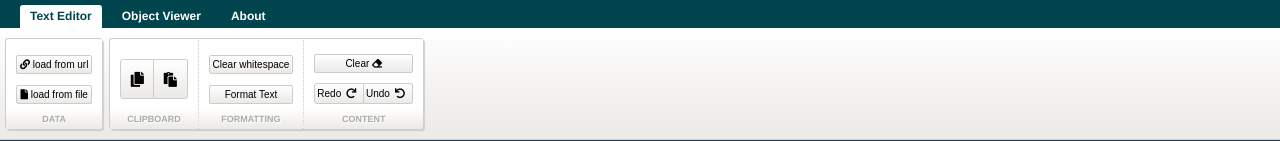
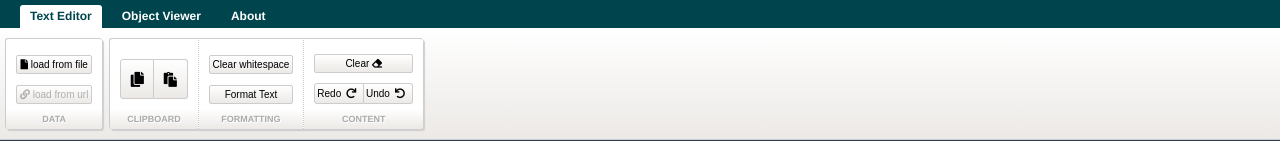
Before and after one commit to code-by-sia/OpenFork, a Vue app: page / in a window 1280 px wide. Shown: the top 141 px of the page. Built offline with nearby package versions, Linux system fonts and the light colour scheme.

Commit message:
feat: add load from file

```diff
--- a/src/App.vue
+++ b/src/App.vue
@@ -72,6 +72,15 @@ export default class App extends Vue {
       console.error(e);
     }
   }
+
+  async loadFile(event: any) {
+    this.data = await event.target.files[0].text();
+  }
+
+  selectFile(){
+    const el = document.getElementById('file_input');
+    el && el.click();
+  }
 }
 </script>
 
@@ -80,11 +89,13 @@ export default class App extends Vue {
     <ribbon :menu="menu" v-model="active" style="position: sticky;top:0;">
       <div slot="editor">
         <control-box label="Data" class="last">
-          <action-button label="load from url">
+          <action-button @click="selectFile"
+            label="load from file"
+          >
+            <i slot="prefix" class="fa fa-file" />
+          </action-button>
+          <action-button disabled label="load from url">
             <i slot="prefix" class="fa fa-link" />
-          </action-button>
-          <action-button label="load from file">
-            <i slot="prefix" class="fa fa-file" />
           </action-button>
         </control-box>
 
@@ -154,6 +165,12 @@ export default class App extends Vue {
     <editor v-if="active === 'editor'" v-model="data" style="flex:1" />
     <viewer v-model="data" v-else-if="active === 'viewer'" style="flex:1" />
     <div v-else>nothing here yet ...</div>
+    <input
+      id="file_input"
+      type="file"
+      @change="x => loadFile(x)"
+      style="position:absolute;visibility:hidden"
+    />
   </div>
 </template>
 
```
Also changed, not shown: 9 other files (tests, documents, lock files or other folders).
